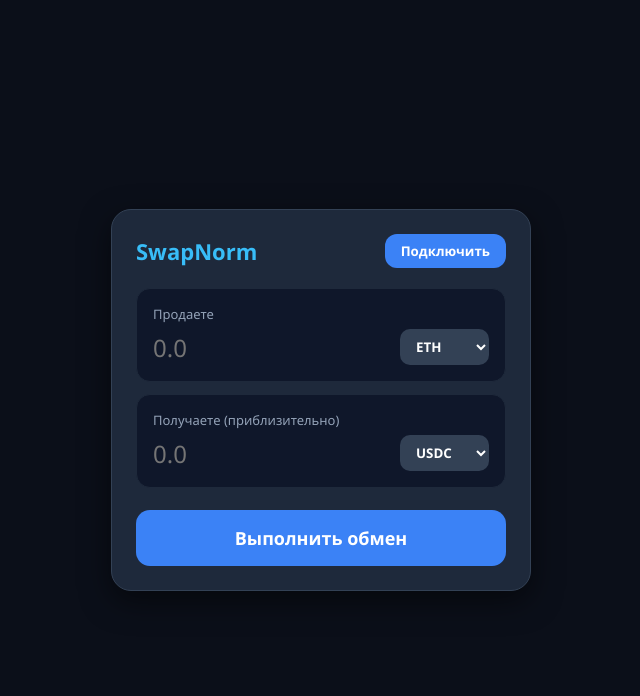
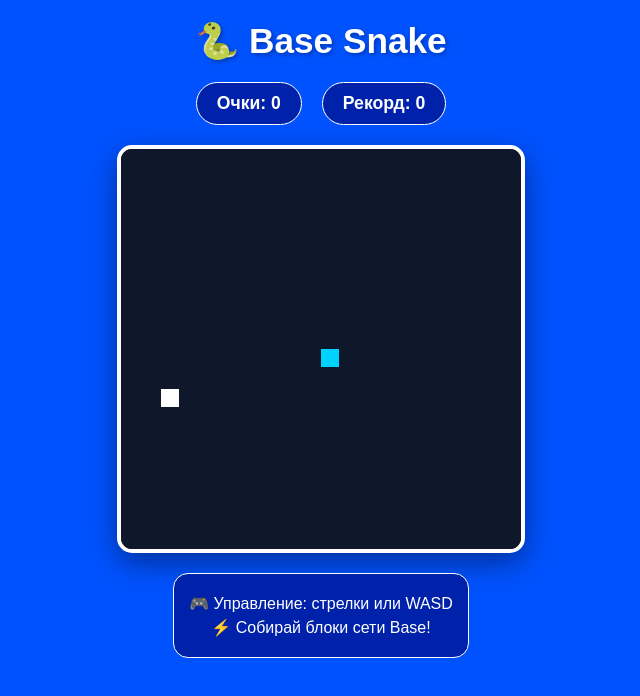
Before and after one commit to jaspalbugajna/basesnake, a plain HTML site: page index.html in a window 1280 px wide. Shown: the whole page, without its empty margins (319-959 px from the left). Drawn offline with Linux system fonts and the light colour scheme.

Commit message:
Update index.html

```diff
--- a/index.html
+++ b/index.html
@@ -3,265 +3,240 @@
 <head>
     <meta charset="UTF-8">
     <meta name="viewport" content="width=device-width, initial-scale=1.0">
-    <title>SwapNorm — DEX на Base</title>
+    <title>Base Snake</title>
     <style>
-        * {
+        body {
             box-sizing: border-box;
             margin: 0;
-            padding: 0;
-            font-family: 'Segoe UI', Tahoma, Geneva, Verdana, sans-serif;
-        }
-        body {
-            background-color: #0b0f19;
-            color: #f1f5f9;
+            padding: 20px;
+            background: #0052ff;
+            font-family: 'Arial', sans-serif;
             display: flex;
-            justify-content: center;
+            flex-direction: column;
             align-items: center;
             min-height: 100vh;
+            color: white;
         }
-        .dex-container {
-            background-color: #1e293b;
-            border-radius: 20px;
-            padding: 24px;
-            width: 420px;
-            box-shadow: 0 10px 30px rgba(0, 0, 0, 0.5);
-            border: 1px solid #334155;
+
+        h1 {
+            margin: 0 0 20px 0;
+            font-size: 2.2rem;
+            text-shadow: 2px 2px 4px rgba(0,0,0,0.3);
         }
-        .dex-header {
+
+        .game-info {
             display: flex;
-            justify-content: space-between;
-            align-items: center;
+            gap: 20px;
             margin-bottom: 20px;
+            font-size: 1.1rem;
+            font-weight: bold;
         }
-        .dex-title {
-            font-size: 22px;
-            font-weight: 700;
-            color: #38bdf8;
+
+        .score {
+            background: #0022aa;
+            padding: 10px 20px;
+            border-radius: 25px;
+            border: 1px solid white;
         }
-        .connect-btn {
-            background-color: #3b82f6;
+
+        #gameCanvas {
+            border: 4px solid white;
+            border-radius: 15px;
+            background: #0f172a;
+            box-shadow: 0 10px 30px rgba(0,0,0,0.4);
+        }
+
+        .controls {
+            margin-top: 20px;
+            text-align: center;
+            background: #0022aa;
+            padding: 15px;
+            border-radius: 15px;
+            border: 1px solid white;
+        }
+
+        .controls p {
+            margin: 5px 0;
+            font-size: 1rem;
+        }
+
+        .game-over {
+            position: absolute;
+            top: 50%;
+            left: 50%;
+            transform: translate(-50%, -50%);
+            background: #0f172a;
             color: white;
+            padding: 30px;
+            border-radius: 15px;
+            border: 2px solid white;
+            text-align: center;
+            display: none;
+            box-shadow: 0 20px 40px rgba(0,0,0,0.6);
+        }
+
+        .restart-btn {
+            background: white;
+            color: #0052ff;
             border: none;
-            padding: 8px 16px;
-            border-radius: 12px;
-            font-weight: 600;
+            padding: 12px 24px;
+            font-size: 1.1rem;
+            font-weight: bold;
+            border-radius: 8px;
             cursor: pointer;
-            transition: background 0.2s;
+            margin-top: 15px;
+            transition: background 0.3s;
         }
-        .connect-btn:hover {
-            background-color: #2563eb;
+
+        .restart-btn:hover {
+            background: #00d2ff;
+            color: white;
         }
-        .swap-box {
-            background-color: #0f172a;
-            border-radius: 14px;
-            padding: 16px;
-            margin-bottom: 12px;
-            border: 1px solid #1e293b;
-        }
-        .swap-box label {
-            font-size: 13px;
-            color: #94a3b8;
-            display: block;
-            margin-bottom: 6px;
-        }
-        .input-row {
-            display: flex;
-            justify-content: space-between;
-            align-items: center;
-        }
-        .swap-input {
-            background: transparent;
-            border: none;
-            color: #ffffff;
-            font-size: 24px;
-            width: 60%;
-            outline: none;
-        }
-        .token-select {
-            background-color: #334155;
-            color: white;
-            border: none;
-            padding: 8px 12px;
-            border-radius: 10px;
-            font-weight: 600;
-            cursor: pointer;
-            outline: none;
-        }
-        .action-btn {
-            width: 100%;
-            background-color: #3b82f6;
-            color: white;
-            border: none;
-            padding: 16px;
-            border-radius: 14px;
-            font-size: 18px;
-            font-weight: bold;
-            cursor: pointer;
-            transition: background 0.2s;
-            margin-top: 10px;
-        }
-        .action-btn:hover {
-            background-color: #2563eb;
-        }
-        .status-log {
-            margin-top: 15px;
-            font-size: 13px;
-            color: #cbd5e1;
-            background: #0f172a;
-            padding: 10px;
-            border-radius: 8px;
-            word-break: break-all;
-            max-height: 100px;
-            overflow-y: auto;
+
+        @media (max-width: 600px) {
+            #gameCanvas { width: 90vw; height: 60vh; }
+            h1 { font-size: 1.8rem; }
         }
     </style>
 </head>
 <body>
+    <h1>🐍 Base Snake</h1>
 
-<div class="dex-container">
-    <div class="dex-header">
-        <div class="dex-title">SwapNorm</div>
-        <button id="connectWalletBtn" class="connect-btn" onclick="connectWallet()">Подключить</button>
+    <div class="game-info">
+        <div class="score">Очки: <span id="score">0</span></div>
+        <div class="score">Рекорд: <span id="highScore">0</span></div>
     </div>
 
-    <div class="swap-box">
-        <label>Продаете</label>
-        <div class="input-row">
-            <input type="number" id="amountIn" class="swap-input" placeholder="0.0">
-            <select id="tokenIn" class="token-select">
-                <option value="ETH">ETH</option>
-                <option value="USDC">USDC</option>
-                <option value="USDbC">USDbC</option>
-                <option value="DAI">DAI</option>
-            </select>
-        </div>
+    <canvas id="gameCanvas" width="400" height="400"></canvas>
+
+    <div class="controls">
+        <p>🎮 Управление: стрелки или WASD</p>
+        <p>⚡ Собирай блоки сети Base!</p>
     </div>
 
-    <div class="swap-box">
-        <label>Получаете (приблизительно)</label>
-        <div class="input-row">
-            <input type="number" id="amountOut" class="swap-input" placeholder="0.0" disabled>
-            <select id="tokenOut" class="token-select">
-                <option value="USDC">USDC</option>
-                <option value="ETH">ETH</option>
-                <option value="USDbC">USDbC</option>
-                <option value="DAI">DAI</option>
-            </select>
-        </div>
+    <div class="game-over" id="gameOver">
+        <h2>Транзакция отменена!</h2>
+        <p>Собрано очков: <span id="finalScore">0</span></p>
+        <button class="restart-btn" onclick="restartGame()">Повторить</button>
     </div>
 
-    <button class="action-btn" onclick="executeRealSwap()">Выполнить обмен</button>
+    <script>
+        const canvas = document.getElementById('gameCanvas');
+        const ctx = canvas.getContext('2d');
+        const scoreElement = document.getElementById('score');
+        const highScoreElement = document.getElementById('highScore');
+        const gameOverElement = document.getElementById('gameOver');
+        const finalScoreElement = document.getElementById('finalScore');
 
-    <div id="statusLog" class="status-log" style="display:none;">Лог транзакции появится здесь...</div>
-</div>
+        const gridSize = 20;
+        const tileCount = canvas.width / gridSize;
 
-<script src="https://cdn.jsdelivr.net/npm/ethers@5.7.2/dist/ethers.umd.min.js"></script>
-<script>
-    const CONTRACT_ADDRESS = "0x002B4e7c39865d03E27D618A2AF2Bd8C54EDd549";
+        let snake = [{x: 10, y: 10}];
+        let food = {};
+        let dx = 0;
+        let dy = 0;
+        let score = 0;
+        let highScore = localStorage.getItem('baseSnakeHighScore') || 0;
+        let gameRunning = true;
 
-    const TOKEN_ADDRESSES = {
-        "ETH": "0x4200000000000000000000000000000000000006",
-        "USDC": "0x833589fCD6eDb6E08f4c7C32D4f71b54bdA02913",
-        "USDbC": "0xd9aAEc86B65D86f6a7B5B1b0c42FFA531710b6Ca",
-        "DAI": "0x50c5725949A6F0c72E6C4a641F24049A917DB0cb"
+        highScoreElement.textContent = highScore;
+
+        function generateFood() {
+            food = {
+                x: Math.floor(Math.random() * tileCount),
+                y: Math.floor(Math.random() * tileCount)
             };
+            for (let segment of snake) {
+                if (segment.x === food.x && segment.y === food.y) {
+                    generateFood();
+                    return;
+                }
+            }
+        }
 
-    const CONTRACT_ABI = [
-        "function executeSwap(address tokenIn, address tokenOut, uint256 amountIn, uint256 amountOutMin, bool isEthIn) external payable"
-    ];
+        function drawGame() {
+            ctx.fillStyle = '#0f172a';
+            ctx.fillRect(0, 0, canvas.width, canvas.height);
 
-    let provider, signer, userAddress;
+            // Рисуем змейку (в цветах Base)
+            for (let i = 0; i < snake.length; i++) {
+                const segment = snake[i];
+                ctx.fillStyle = i === 0 ? '#00d2ff' : '#0052ff';
+                ctx.fillRect(segment.x * gridSize, segment.y * gridSize, gridSize - 2, gridSize - 2);
+            }
 
-    async function connectWallet() {
-        if (window.ethereum) {
-            try {
-                provider = new ethers.providers.Web3Provider(window.ethereum);
-                await provider.send("eth_requestAccounts", []);
+            // Рисуем еду (крипто-монетку)
+            ctx.fillStyle = '#ffffff';
+            ctx.fillRect(food.x * gridSize, food.y * gridSize, gridSize - 2, gridSize - 2);
+        }
 
-                const network = await provider.getNetwork();
-                if (network.chainId !== 8453) {
-                    alert("Пожалуйста, переключите сеть в MetaMask на Base!");
-                    try {
-                        await window.ethereum.request({
-                            method: 'wallet_switchEthereumChain',
-                            params: [{ chainId: '0x2105' }],
-                        });
-                    } catch (switchError) {
+        function moveSnake() {
+            if (!gameRunning || (dx === 0 && dy === 0)) return;
+
+            const head = {x: snake[0].x + dx, y: snake[0].y + dy};
+
+            if (head.x < 0 || head.x >= tileCount || head.y < 0 || head.y >= tileCount) {
+                gameOver();
+                return;
+            }
+
+            for (let segment of snake) {
+                if (head.x === segment.x && head.y === segment.y) {
+                    gameOver();
                     return;
                 }
             }
 
-                signer = provider.getSigner();
-                userAddress = await signer.getAddress();
+            snake.unshift(head);
 
-                const btn = document.getElementById("connectWalletBtn");
-                btn.innerText = userAddress.substring(0, 6) + "..." + userAddress.substring(38);
-                logStatus("Кошелек успешно подключен!");
-            } catch (error) {
-                console.error(error);
-                alert("Ошибка подключения кошелька.");
-            }
+            if (head.x === food.x && head.y === food.y) {
+                score += 10;
+                scoreElement.textContent = score;
+                generateFood();
             } else {
-            alert("Установите MetaMask или Coinbase Wallet!");
+                snake.pop();
             }
         }
 
-    async function executeRealSwap() {
-        if (!signer) {
-            alert("Сначала подключите кошелек!");
-            return;
+        function gameOver() {
+            gameRunning = false;
+            finalScoreElement.textContent = score;
+            if (score > highScore) {
+                highScore = score;
+                highScoreElement.textContent = highScore;
+                localStorage.setItem('baseSnakeHighScore', highScore);
+            }
+            gameOverElement.style.display = 'block';
         }
 
-        const amountInVal = document.getElementById("amountIn").value;
-        const tokenInKey = document.getElementById("tokenIn").value;
-        const tokenOutKey = document.getElementById("tokenOut").value;
-
-        if (!amountInVal || amountInVal <= 0) {
-            alert("Введите корректную сумму для обмена!");
-            return;
+        function restartGame() {
+            snake = [{x: 10, y: 10}];
+            dx = 0;
+            dy = 0;
+            score = 0;
+            scoreElement.textContent = score;
+            gameRunning = true;
+            gameOverElement.style.display = 'none';
+            generateFood();
         }
 
-        if (tokenInKey === tokenOutKey) {
-            alert("Нельзя обменивать одинаковые токены!");
-            return;
+        document.addEventListener('keydown', (e) => {
+            if (!gameRunning) return;
+            const key = e.key.toLowerCase();
+            if ((key === 'arrowleft' || key === 'a') && dx !== 1) { dx = -1; dy = 0; }
+            else if ((key === 'arrowup' || key === 'w') && dy !== 1) { dx = 0; dy = -1; }
+            else if ((key === 'arrowright' || key === 'd') && dx !== -1) { dx = 1; dy = 0; }
+            else if ((key === 'arrowdown' || key === 's') && dy !== -1) { dx = 0; dy = 1; }
+        });
+
+        function gameLoop() {
+            moveSnake();
+            drawGame();
         }
 
-        try {
-            logStatus("Подготовка транзакции...");
-            const parsedAmountIn = ethers.utils.parseUnits(amountInVal, 18);
-            const tokenInAddr = TOKEN_ADDRESSES[tokenInKey];
-            const tokenOutAddr = TOKEN_ADDRESSES[tokenOutKey];
-            const isEth = (tokenInKey === "ETH");
-
-            const contract = new ethers.Contract(CONTRACT_ADDRESS, CONTRACT_ABI, signer);
-
-            logStatus("Подтвердите транзакцию в вашем кошельке...");
-
-            const tx = await contract.executeSwap(
-                tokenInAddr,
-                tokenOutAddr,
-                parsedAmountIn,
-                0,
-                isEth,
-                { value: isEth ? parsedAmountIn : 0 }
-            );
-
-            logStatus(`Транзакция отправлена! Хеш: ${tx.hash}`);
-            await tx.wait();
-            logStatus("Обмен успешно выполнен в сети Base! 🎉");
-
-        } catch (err) {
-            console.error(err);
-            logStatus("Ошибка: " + (err.reason || err.message));
-        }
-    }
-
-    function logStatus(text) {
-        const logBox = document.getElementById("statusLog");
-        logBox.style.display = "block";
-        logBox.innerText = text;
-    }
+        generateFood();
+        drawGame();
+        setInterval(gameLoop, 150);
     </script>
-
 </body>
 </html>
```
Lines whose indentation alone changed are shown as unchanged.
